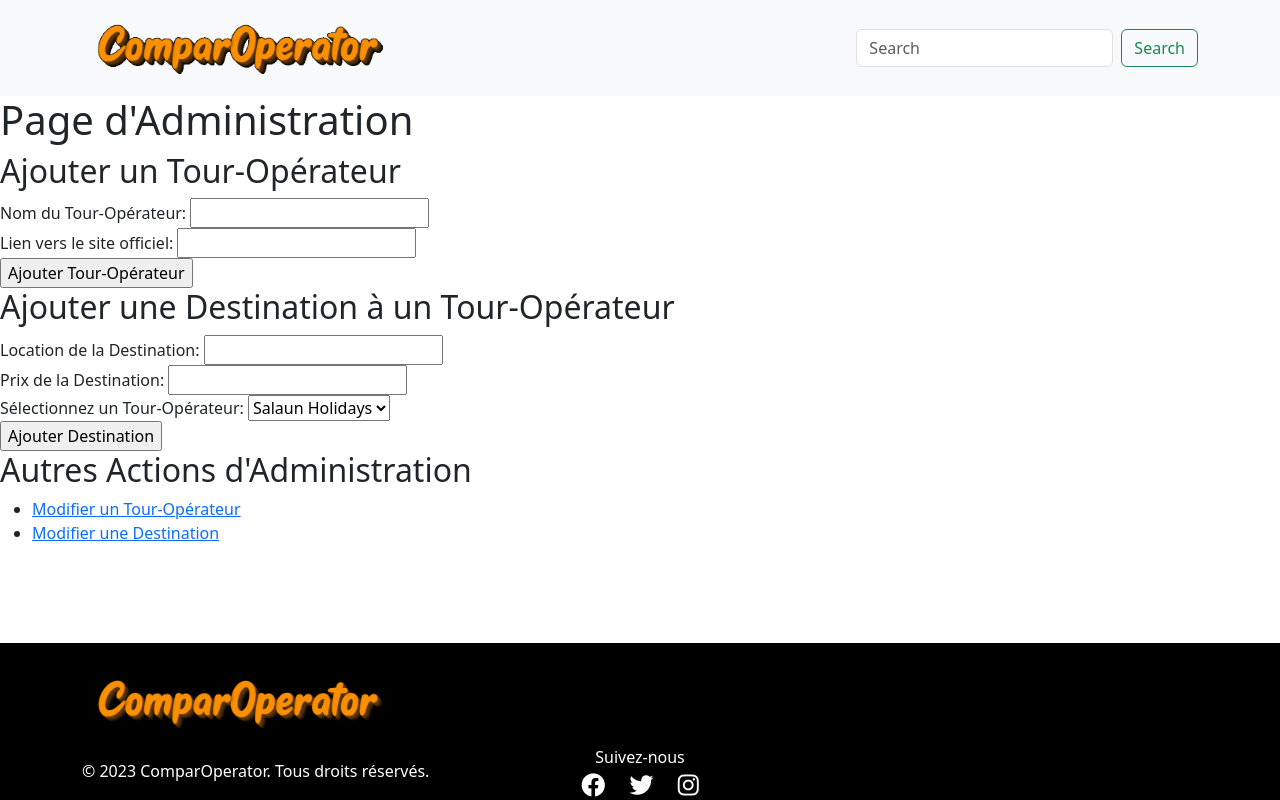
After one commit to Vekian/ComparOperator, a PHP site: page /admin.php in a window 1280 px wide; the page is wider, and only the part inside the window is pictured. The commit adds this page. Run offline with PHP 8.4, Linux system fonts and the light colour scheme.

Commit message:
footer,css,admin.php

```diff
--- /dev/null
+++ b/admin.php
@@ -0,0 +1,96 @@
+<?php
+    require_once('config/autoload.php');
+    require_once('config/db.php');
+
+// Vérifier si l'utilisateur est authentifié en tant qu'administrateur (vous devez implémenter l'authentification)
+$isAdmin = true; // Remplacez ceci par votre logique d'authentification
+
+if (!$isAdmin) {
+    // Rediriger les utilisateurs non autorisés vers une page d'authentification ou une page d'accueil
+    header("Location: index.php");
+    exit();
+}
+
+// Traitement de la soumission du formulaire pour ajouter un tour-opérateur
+if (isset($_POST['add_tour_operator'])) {
+    // Récupérer les données du formulaire
+    $name = $_POST['tour_operator_name'];
+    $link = $_POST['tour_operator_link'];
+
+    // Valider et ajouter le tour-opérateur à la base de données (vous devez implémenter cette fonction)
+    // Exemple : addTourOperator($name, $link);
+
+    // Rediriger l'utilisateur après l'ajout
+    header("Location: admin.php");
+    exit();
+}
+
+// Traitement de la soumission du formulaire pour ajouter une destination à un tour-opérateur
+if (isset($_POST['add_destination'])) {
+    // Récupérer les données du formulaire
+    $location = $_POST['destination_location'];
+    $price = $_POST['destination_price'];
+    $tourOperatorId = $_POST['tour_operator_id'];
+
+    // Valider et ajouter la destination à la base de données (vous devez implémenter cette fonction)
+    // Exemple : addDestination($location, $price, $tourOperatorId);
+
+    // Rediriger l'utilisateur après l'ajout
+    header("Location: admin.php");
+    exit();
+}
+?>
+
+<!DOCTYPE html>
+<html lang="en">
+<head>
+    <meta charset="UTF-8">
+    <meta name="viewport" content="width=device-width, initial-scale=1.0">
+    <title>Page d'Administration</title>
+</head>
+<body>
+    <?php include("header.php"); ?>
+    <h1>Page d'Administration</h1>
+
+    <!-- Formulaire pour ajouter un tour-opérateur -->
+    <h2>Ajouter un Tour-Opérateur</h2>
+    <form action="admin.php" method="POST">
+        <label for="tour_operator_name">Nom du Tour-Opérateur:</label>
+        <input type="text" name="tour_operator_name" required>
+        <br>
+        <label for="tour_operator_link">Lien vers le site officiel:</label>
+        <input type="text" name="tour_operator_link" required>
+        <br>
+        <input type="submit" name="add_tour_operator" value="Ajouter Tour-Opérateur">
+    </form>
+
+    <!-- Formulaire pour ajouter une destination à un tour-opérateur -->
+    <h2>Ajouter une Destination à un Tour-Opérateur</h2>
+    <form action="admin.php" method="POST">
+        <label for="destination_location">Location de la Destination:</label>
+        <input type="text" name="destination_location" required>
+        <br>
+        <label for="destination_price">Prix de la Destination:</label>
+        <input type="number" name="destination_price" required>
+        <br>
+        <label for="tour_operator_id">Sélectionnez un Tour-Opérateur:</label>
+        <select name="tour_operator_id" required>
+            <!-- Remplissez cette liste déroulante avec les noms des Tour-Opérateurs depuis la base de données -->
+            <option value="1">Salaun Holidays</option>
+            <option value="2">Fram</option>
+            <!-- Ajoutez les autres options ici -->
+        </select>
+        <br>
+        <input type="submit" name="add_destination" value="Ajouter Destination">
+    </form>
+
+    <!-- Liens pour d'autres actions d'administration -->
+    <h2>Autres Actions d'Administration</h2>
+    <ul>
+        <li><a href="modifier_tour_operator.php">Modifier un Tour-Opérateur</a></li>
+        <li><a href="modifier_destination.php">Modifier une Destination</a></li>
+        <!-- Ajoutez d'autres liens vers des pages d'administration ici -->
+    </ul>
+    <?php include("footer.php"); ?>
+</body>
+</html>
--- a/css/style.css
+++ b/css/style.css
@@ -1,3 +1,37 @@
 /*
 main : #FB8F00
 */
+/* Styles pour le footer */
+footer {
+    background-color: #000;
+    color: #fff;
+    padding-top: 20px;
+    position: absolute;
+    margin-top: auto;
+    bottom: 0;
+    width: 100%;
+}
+
+.container-icone {
+    text-align: center;
+    margin-top: 30px; /* Espacement entre le texte de droits d'auteur et les icônes */
+}
+
+.container-icone i {
+    font-size: 24px; /* Taille des icônes */
+    margin: 0 10px; /* Espacement horizontal entre les icônes */
+    bottom: 20px;
+}
+
+/* Styles pour le texte de droits d'auteur au bas du footer */
+footer p {
+    position: absolute;
+    bottom: 1px; /* Espacement par rapport au bas du footer */
+    width: 100%;
+}
+
+.container-icone p {
+    font-size: 16px;
+    color: #fff;
+    margin-bottom: 30px; /* Espacement entre le texte et les icônes */
+}
--- a/footer.php
+++ b/footer.php
@@ -1,3 +1,23 @@
-        <script src="https://cdn.jsdelivr.net/npm/bootstrap@5.3.1/dist/js/bootstrap.bundle.min.js" integrity="sha384-HwwvtgBNo3bZJJLYd8oVXjrBZt8cqVSpeBNS5n7C8IVInixGAoxmnlMuBnhbgrkm" crossorigin="anonymous"></script>
-    </body>
-</html>
+    <footer>
+        <nav class="footer-light bg-black">
+            <div class="container">
+                <a href="index.php"><img src="images/logo.gif" height="80"/></a>
+            </div>
+    <div class="container">
+            <div class="col-md-6">
+            <p class="text-white">&copy; 2023 ComparOperator. Tous droits réservés.</p>
+            </div>
+        </div>
+    </div>
+    <div class="container-icone text-center">
+    <p>Suivez-nous</p>
+    <i class="fa-brands fa-facebook" style="color: #ffffff;"></i>
+    <i class="fa-brands fa-twitter" style="color: #ffffff;"></i>
+    <i class="fa-brands fa-instagram" style="color: #ffffff;"></i>
+</div>
+
+        <!-- <i class="fa-brands fa-cc-mastercard" style="color: #ffffff;"></i>
+        <i class="fa-brands fa-cc-visa" style="color: #ffffff;"></i>
+        <i class="fa-brands fa-paypal" style="color: #ffffff;"></i> -->
+</nav>
+</footer>
--- a/header.php
+++ b/header.php
@@ -10,6 +10,8 @@
     <meta name="viewport" content="width=device-width, initial-scale=1.0">
     <title>ComparOperator</title>
     <link href="https://cdn.jsdelivr.net/npm/bootstrap@5.3.1/dist/css/bootstrap.min.css" rel="stylesheet" integrity="sha384-4bw+/aepP/YC94hEpVNVgiZdgIC5+VKNBQNGCHeKRQN+PtmoHDEXuppvnDJzQIu9" crossorigin="anonymous">
+    <link rel="stylesheet" href="css/style.css">
+    <link rel="stylesheet" href="https://cdnjs.cloudflare.com/ajax/libs/font-awesome/6.4.2/css/all.min.css" integrity="sha512-z3gLpd7yknf1YoNbCzqRKc4qyor8gaKU1qmn+CShxbuBusANI9QpRohGBreCFkKxLhei6S9CQXFEbbKuqLg0DA==" crossorigin="anonymous" referrerpolicy="no-referrer" />
 </head>
 <body>
     <header>
```
